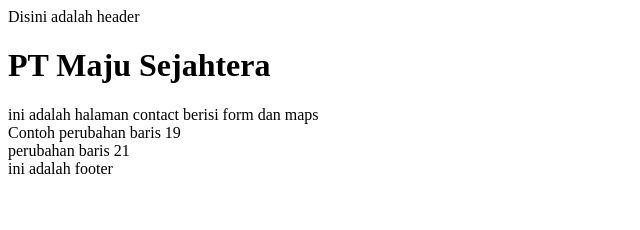
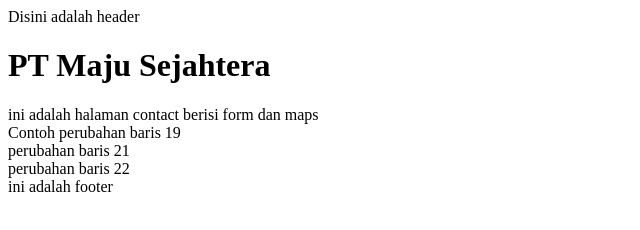
Before and after one commit to dicky1403/CompanyProfile, a plain HTML site: page contact-us.html in a window 1280 px wide. Shown: the whole page, without its empty margins (0-640 px from the left). Drawn offline with Linux system fonts and the light colour scheme.

Commit message:
Update contact-us.html

```diff
--- a/contact-us.html
+++ b/contact-us.html
@@ -19,6 +19,7 @@
     <div>Contoh perubahan baris 19</div>
 
     <div>perubahan baris 21</div>
+    <div>perubahan baris 22</div>
     <footer>ini adalah footer</footer>
 </body>
 
```
